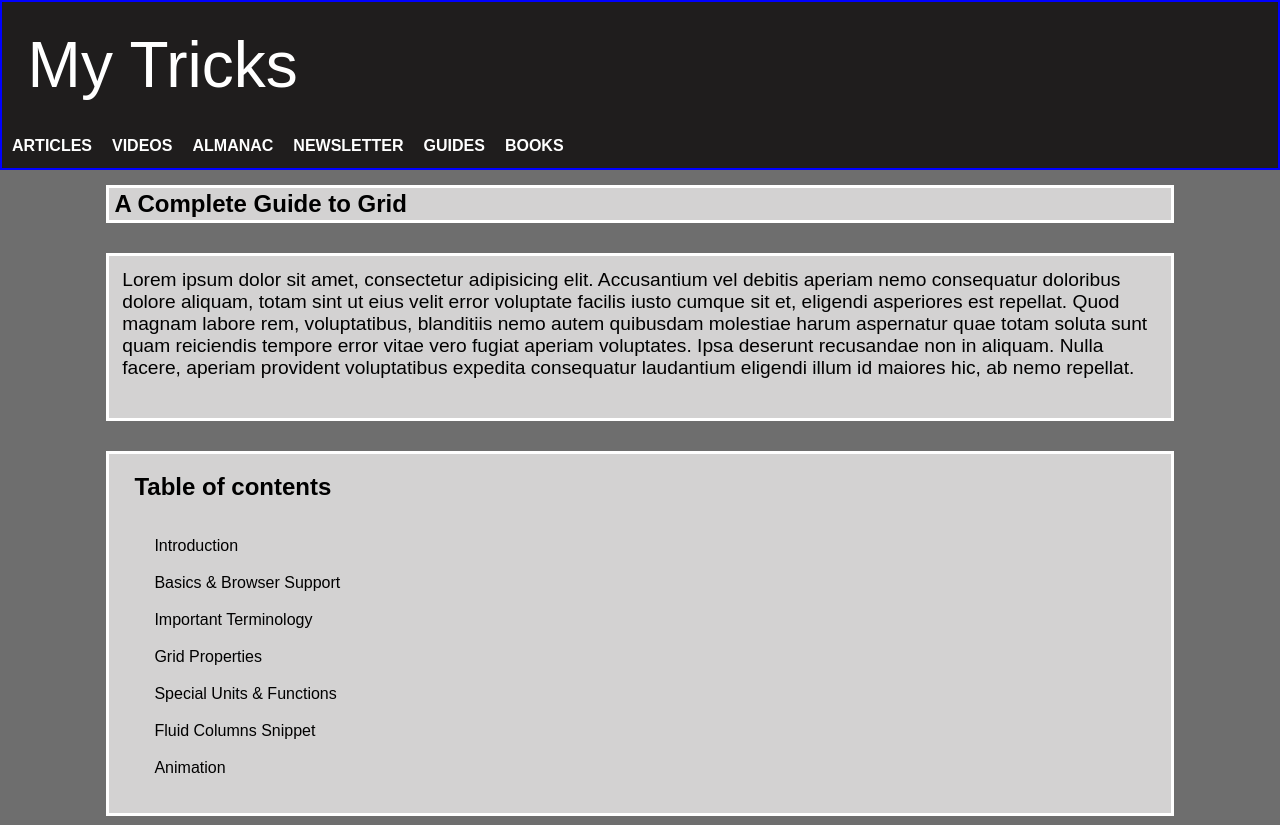
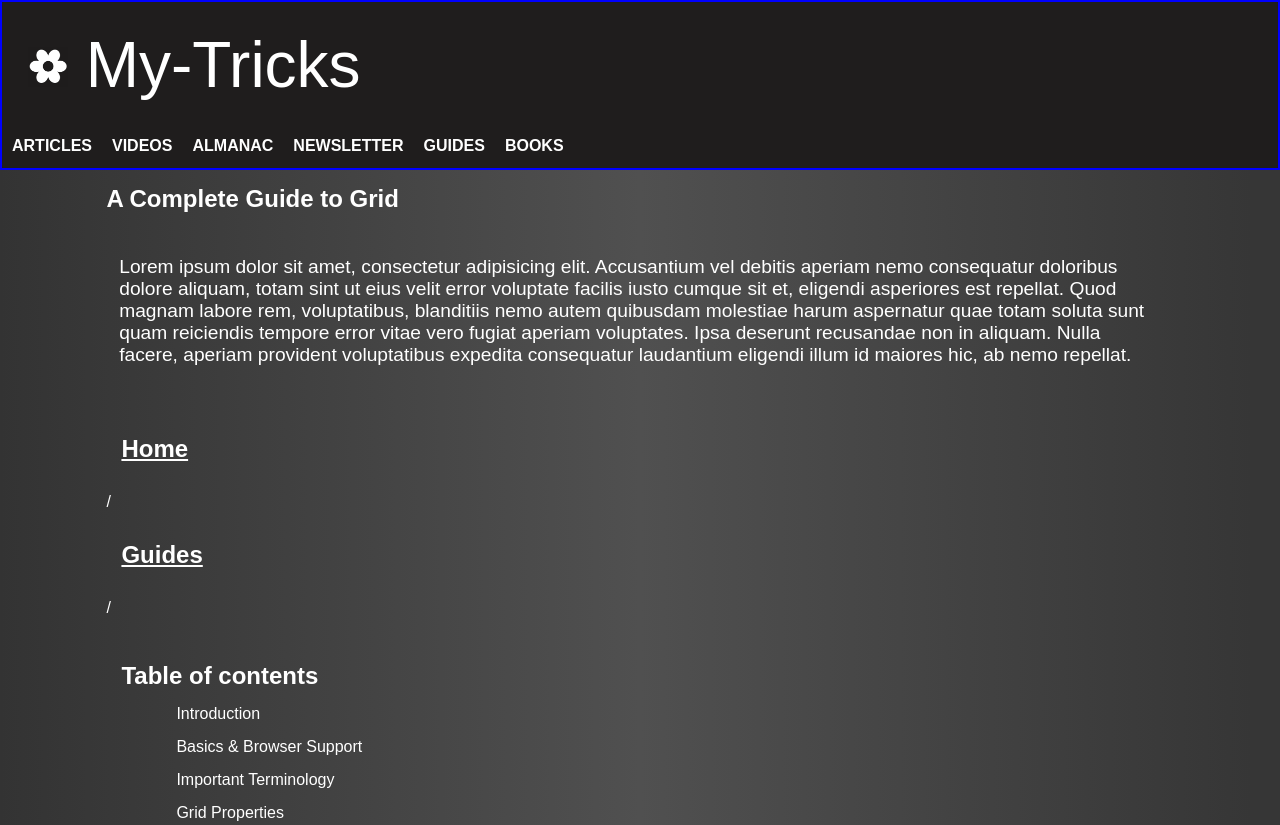
Before and after one commit to OllieAnderson/My-Tricks, a plain HTML site: page index.html in a window 1280 px wide. Shown: the top 825 px of the page. Drawn offline with Linux system fonts and the light colour scheme.

```diff
--- a/index.html
+++ b/index.html
@@ -4,14 +4,15 @@
     <meta charset="UTF-8">
     <meta http-equiv="X-UA-Compatible" content="IE=edge">
     <meta name="viewport" content="width=device-width, initial-scale=1.0">
-    <title>My Tricks</title>
+    <title>My-Tricks</title>
 
     <link rel="stylesheet" href="style.css">
 
 </head>
 <body>
     <header>
-        <logo>My Tricks</logo>
+
+        <logo><img src="./images/logo.png" alt="Logo"> My-Tricks</logo>
         <nav>
             <div>ARTICLES</div>
             <div>VIDEOS</div>
@@ -22,6 +23,10 @@
         </nav>
     </header>
     <section>
+        <h2><a href="">Home</a></h2>
+        <span class="breadcrumb-separator">/</span>
+        <h2><a href="">Guides</a></h2>
+        <span class="breadcrumb-separator">/</span>
         <h1>A Complete Guide to Grid</h1>
 
 
--- a/style.css
+++ b/style.css
@@ -2,7 +2,7 @@
 * {
     background-color: #1111;
     margin: 0px;
-    color: black;
+    color: grey;
     font-family: Arial;
 
 }
@@ -26,7 +26,12 @@ logo {
     background-color: inherit;
     color: inherit;
 
+}
 
+img {
+    grid-row-start: 1;
+    grid-row-end: 2;
+    height: 40px;
 }
 
 
@@ -63,17 +68,22 @@ header nav div:hover {
 section {
     display: grid;
     grid-template-columns: 1fr 12fr 1fr;
-    background-color: rgb(110, 110, 110);
+    background-color: rgb(78, 75, 75, 0);
+    background: linear-gradient(to left, rgb(54, 54, 54) 28px, rgb(80, 80, 80) 50%, rgb(51, 51, 51));
+    /* background-image: radial-gradient(circle, #474747 0%, #808080 100%); */
     /* grid-template-rows: repeat(6, 1fr); */
 
 }
 
+
 section * {
     margin: 15px;
-    padding: 2px 5px;
-    border: 3px solid white;
+
+    /* border: 3px solid white; */
     grid-column-start: 2;
-    background-color: rgb(211, 210, 210);
+    /* background-color: rgb(211, 210, 210, 0); */
+    color: white;
+    background-color: inherit;
 }
 
 section h1 {
```
Also changed, not shown: images/logo.png (added).
